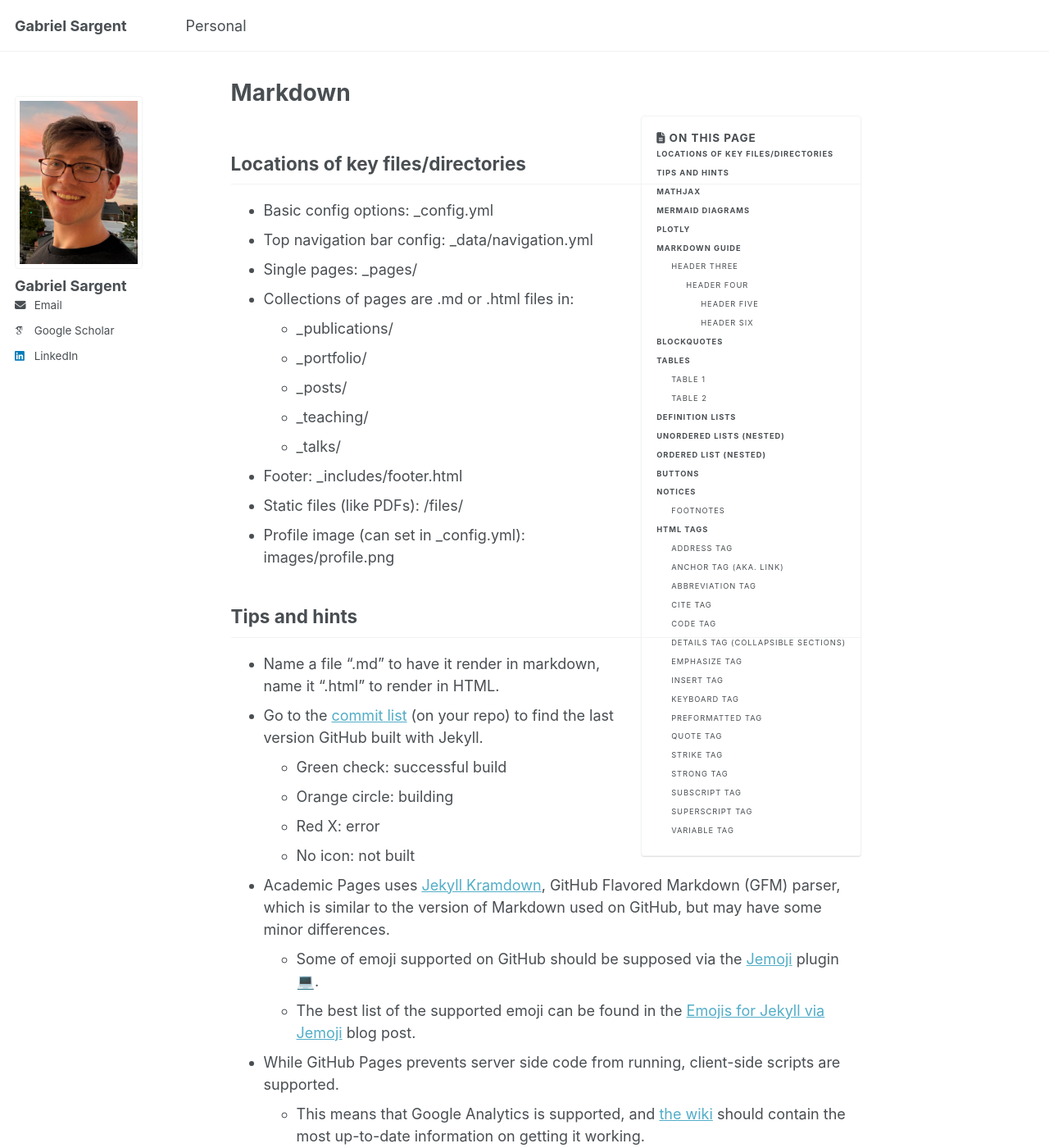
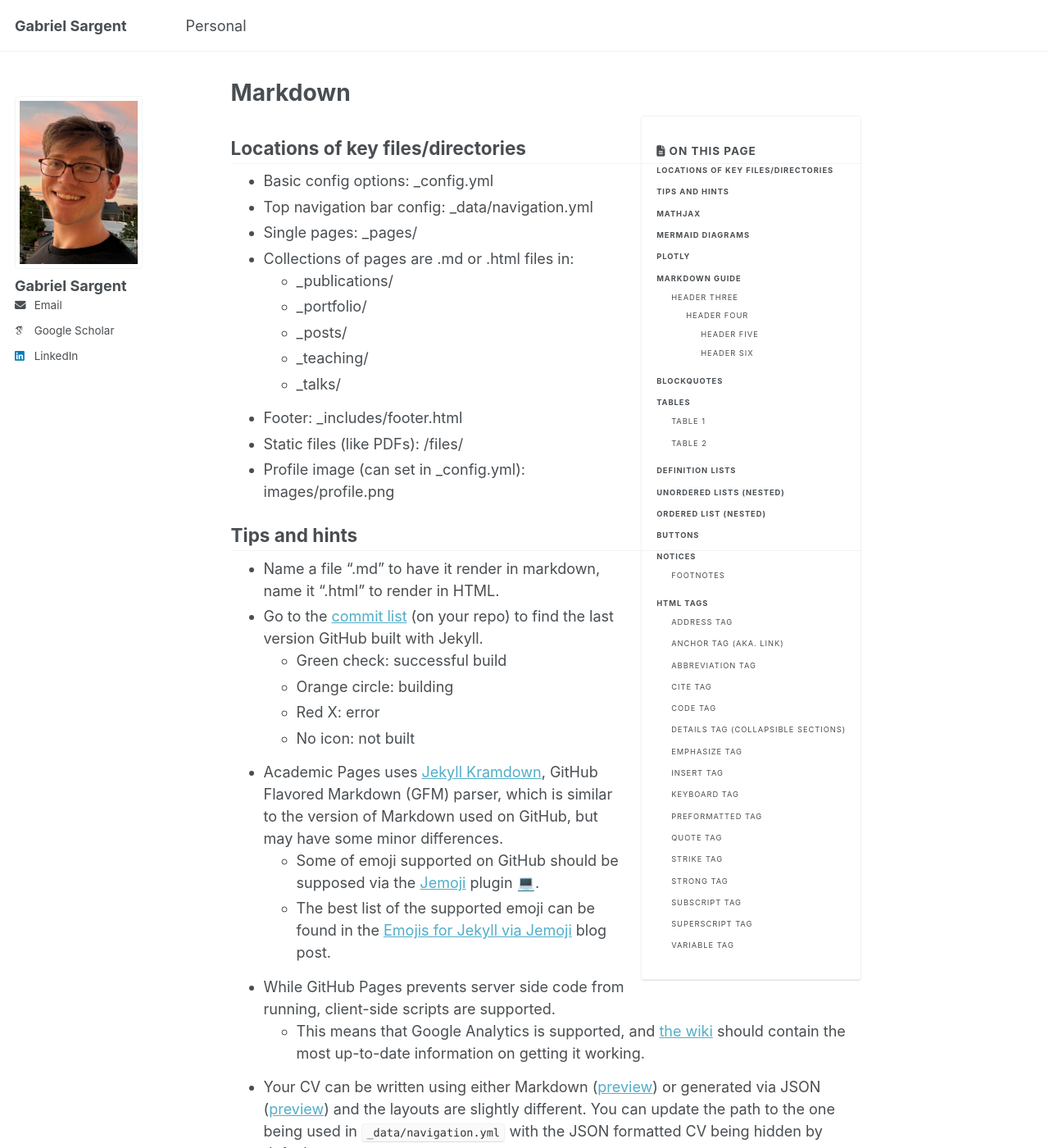
Before and after one commit to GabrielSargent/GabrielSargent.github.io, a Jekyll site: the page built from _pages/markdown.md, in a window 1280 px wide and 1400 px high. Shown: the whole window at 82% size. Built offline with Jekyll 4.4.1, drawn with Linux system fonts in a browser that asks for light colours; emoji names are drawn with the system emoji font; some web fonts are replaced; a script bundle is joined from its source files by our own code; library files that are not in the unit come from our copies.

Commit message:
Tighten page heading and section vertical spacing

```diff
--- a/_sass/layout/_page.scss
+++ b/_sass/layout/_page.scss
@@ -50,9 +50,24 @@
 
 .page__content {
 
+  /* Keep academic homepage sections compact without changing the theme globally. */
+  h2, h3, h4 {
+    margin-top: 1.15em;
+    margin-bottom: 0.35em;
+  }
+
   h2 {
-    padding-bottom: 0.5em;
+    padding-bottom: 0.2em;
     border-bottom: 1px solid var(--global-border-color);
+  }
+
+  ul, ol {
+    margin-top: 0;
+    margin-bottom: 0.8em;
+  }
+
+  li {
+    margin-bottom: 0.25em;
   }
 
   p, li, dl {
@@ -61,7 +76,7 @@
 
   /* paragraph indents */
   p {
-    margin: 0 0 $indent-var;
+    margin: 0 0 0.7em;
 
     /* sibling indentation*/
     @if $paragraph-indent == true {
```
